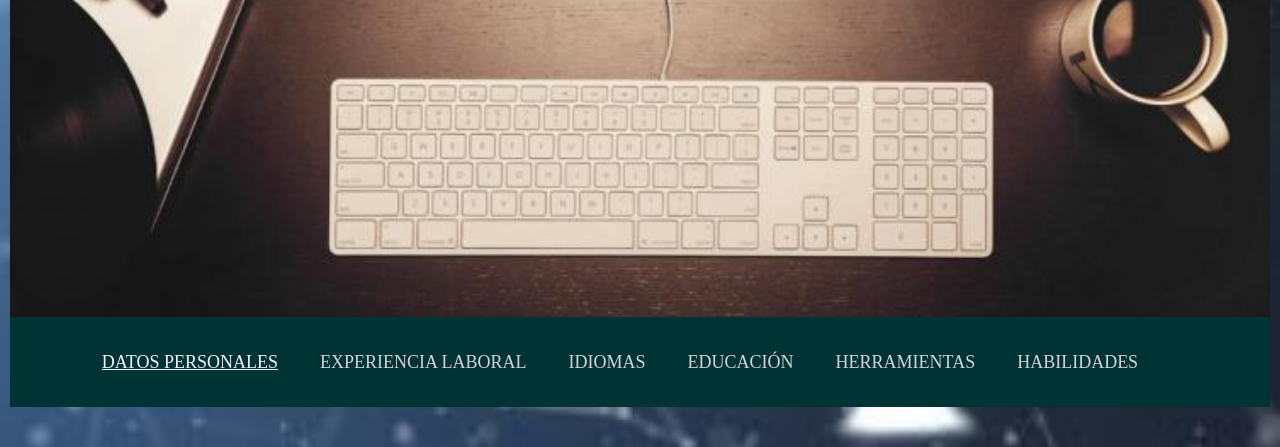
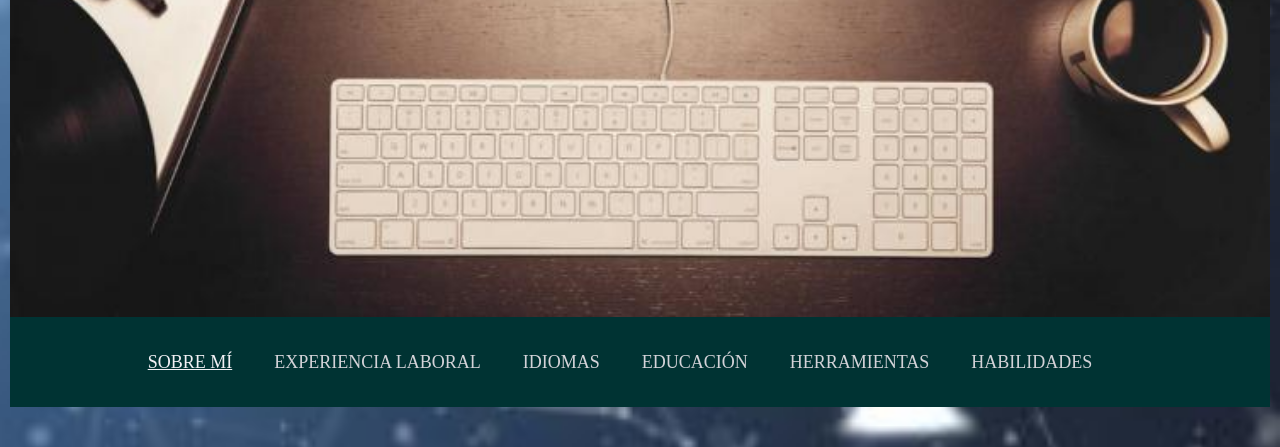
Before and after one commit to MarceloMotet/MarceloMotet.github.io, a plain HTML site: page index.html in a window 1280 px wide. Shown: the part 493-940 px from the top of the page. Drawn offline with Linux system fonts and the light colour scheme.

Commit message:
Update index.html

```diff
--- a/index.html
+++ b/index.html
@@ -33,7 +33,7 @@
        <ul class="nav-menu">
 
           <li class="nav-menu-item">
-                  <a class="active" href="#datos personales" class="nav-menu-link nav-link">datos personales</a>
+                  <a class="active" href="#Sobre mí" class="nav-menu-link nav-link">Sobre mí</a>
             </li>
               <li class="nav-menu-item">
                 <a href="#experiencia"class="nav-menu-link nav-link">Experiencia Laboral</a>
```
